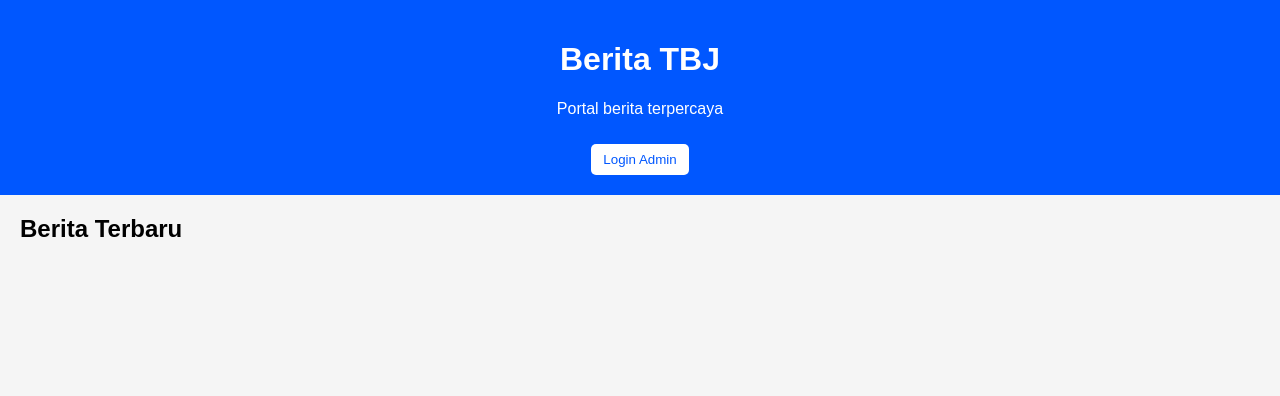
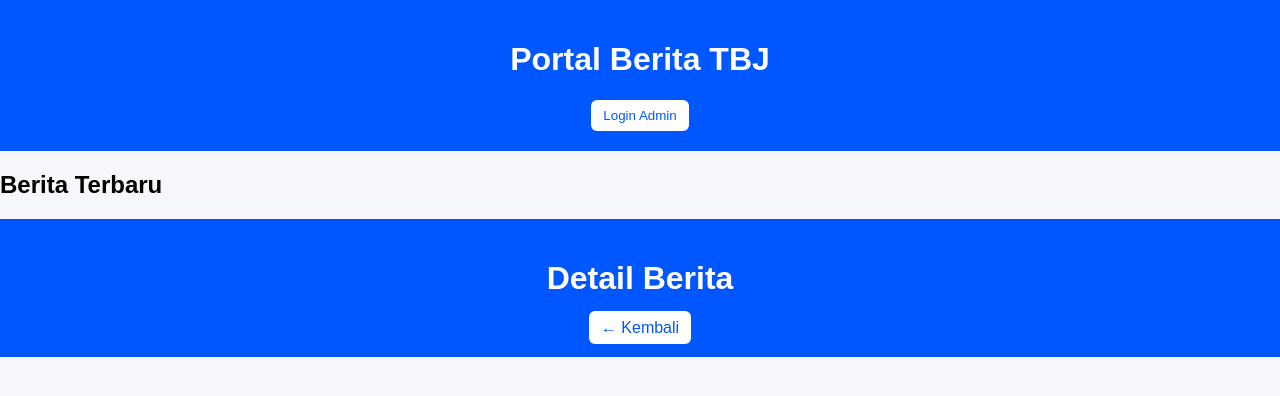
Before and after one commit to jcpurba829-sketch/berita-jc-baik, a PHP site: page / in a window 1280 px wide. Shown: the top 396 px of the page. Run offline with PHP 8.4, Linux system fonts and the light colour scheme.

Commit message:
Add files via upload

```diff
--- a/index.html
+++ b/index.html
@@ -3,39 +3,36 @@
 <head>
     <meta charset="UTF-8">
     <meta name="viewport" content="width=device-width, initial-scale=1.0">
-    <title>Berita TBJ</title>
+    <title>Portal Berita TBJ</title>
     <link rel="stylesheet" href="style.css">
 </head>
 <body>
 
 <header>
-        <h1>Berita TBJ</h1>
-        <p>Portal berita terpercaya</p>
+    <h1>Portal Berita TBJ</h1>
     <button id="adminBtn">Login Admin</button>
 </header>
 
 <main>
     <h2>Berita Terbaru</h2>
-        <div id="berita-container"></div>
+    <div id="berita-container" class="grid"></div>
 </main>
 
-    <!-- POPUP LOGIN ADMIN -->
+<!-- POPUP LOGIN -->
 <div id="loginPopup" class="popup">
     <div class="popup-content">
         <h3>Login Admin</h3>
-            <input type="pasword" id="password" placeholder="pasword jangan salah">
+        <input type="password" id="password" placeholder="Password admin">
         <button id="login">Masuk</button>
-
         <button id="closePopup">Tutup</button>
-
     </div>
 </div>
-
 
 <!-- POPUP TAMBAH BERITA -->
 <div id="addPopup" class="popup">
     <div class="popup-content">
-            <h3>Tulis Berita Baru</h3>
+        <h3>Buat Berita Baru</h3>
+
         <input type="text" id="judul" placeholder="Judul berita">
         <textarea id="isi" placeholder="Isi berita"></textarea>
         <input type="file" id="gambar" accept="image/*">
@@ -46,5 +43,37 @@
 </div>
 
 <script src="script.js"></script>
+
+</body>
+</html><!DOCTYPE html>
+<html lang="id">
+<head>
+    <meta charset="UTF-8">
+    <meta name="viewport" content="width=device-width, initial-scale=1.0">
+    <title>Detail Berita</title>
+    <link rel="stylesheet" href="style.css">
+</head>
+<body>
+
+<header>
+    <h1>Detail Berita</h1>
+    <a href="index.html" class="back">← Kembali</a>
+</header>
+
+<main id="detail-container"></main>
+
+<script>
+let data = JSON.parse(localStorage.getItem("berita")) || [];
+let index = new URLSearchParams(window.location.search).get("id");
+
+let berita = data[index];
+
+document.getElementById("detail-container").innerHTML = `
+    <h2>${berita.judul}</h2>
+    <img src="${berita.gambar}" class="detail-img">
+    <p>${berita.isi}</p>
+`;
+</script>
+
 </body>
 </html>
--- a/style.css
+++ b/style.css
@@ -1,7 +1,7 @@
 body {
     margin: 0;
-    font-family: Arial, sans-serif;
-    background: #f5f5f5;
+    background: #f5f7fa;
+    font-family: Arial;
 }
 
 header {
@@ -11,40 +11,42 @@ header {
     text-align: center;
 }
 
-header button {
+header button, .back {
+    background: white;
     padding: 8px 12px;
-    margin-top: 10px;
+    color: #0057ff;
+    border-radius: 6px;
+    text-decoration: none;
     border: none;
-    background: #ffffff;
-    color: #0057ff;
     cursor: pointer;
-    border-radius: 5px;
 }
 
-main {
-    padding: 20px;
+.grid {
+    display: grid;
+    grid-template-columns: repeat(auto-fill,minmax(250px,1fr));
+    gap: 15px;
 }
 
-.berita-box {
+.card {
     background: white;
-    padding: 15px;
-    margin-bottom: 15px;
-    border-radius: 8px;
-    box-shadow: 0px 2px 5px rgba(0,0,0,0.1);
+    border-radius: 10px;
+    padding: 10px;
+    box-shadow: 0 2px 8px rgba(0,0,0,0.1);
+    cursor: pointer;
 }
 
-h2, h3 {
-    margin-top: 0;
+.card img {
+    width: 100%;
+    height: 150px;
+    object-fit: cover;
+    border-radius: 8px;
 }
 
 .popup {
     display: none;
     position: fixed;
-    top: 0;
-    left: 0;
-    right: 0;
-    bottom: 0;
-    background: rgba(0,0,0,0.7);
+    inset: 0;
+    background: rgba(0,0,0,0.6);
     justify-content: center;
     align-items: center;
 }
```
Also changed, not shown: other parts of style.css (+4 -21 lines). Lines whose indentation alone changed are shown as unchanged.
